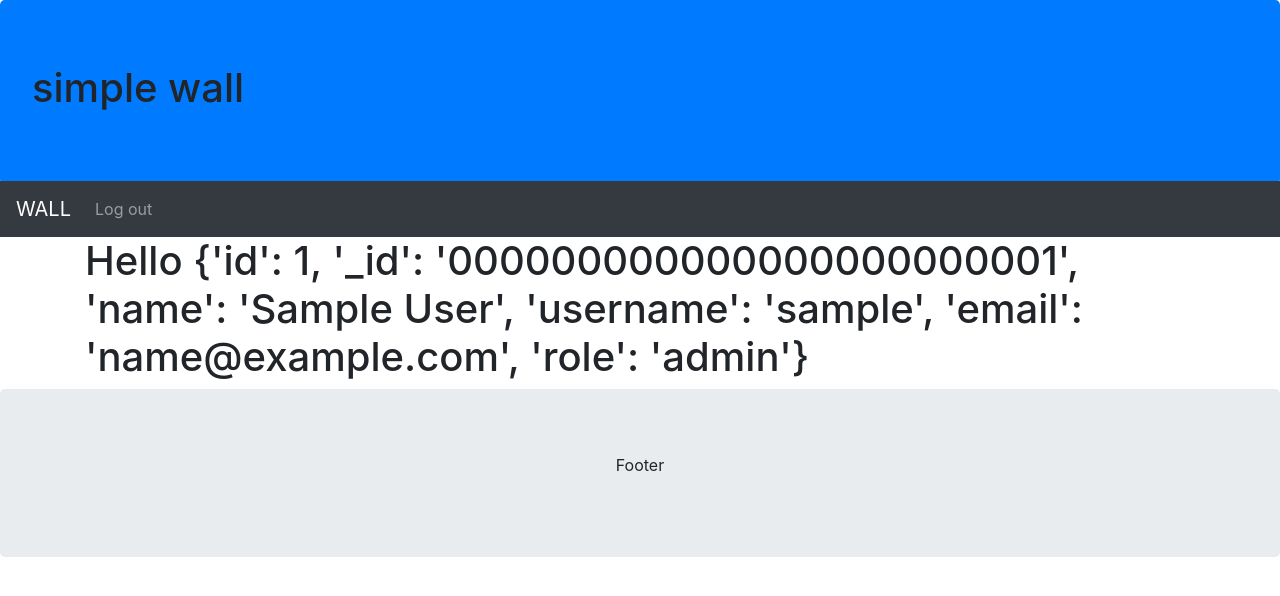
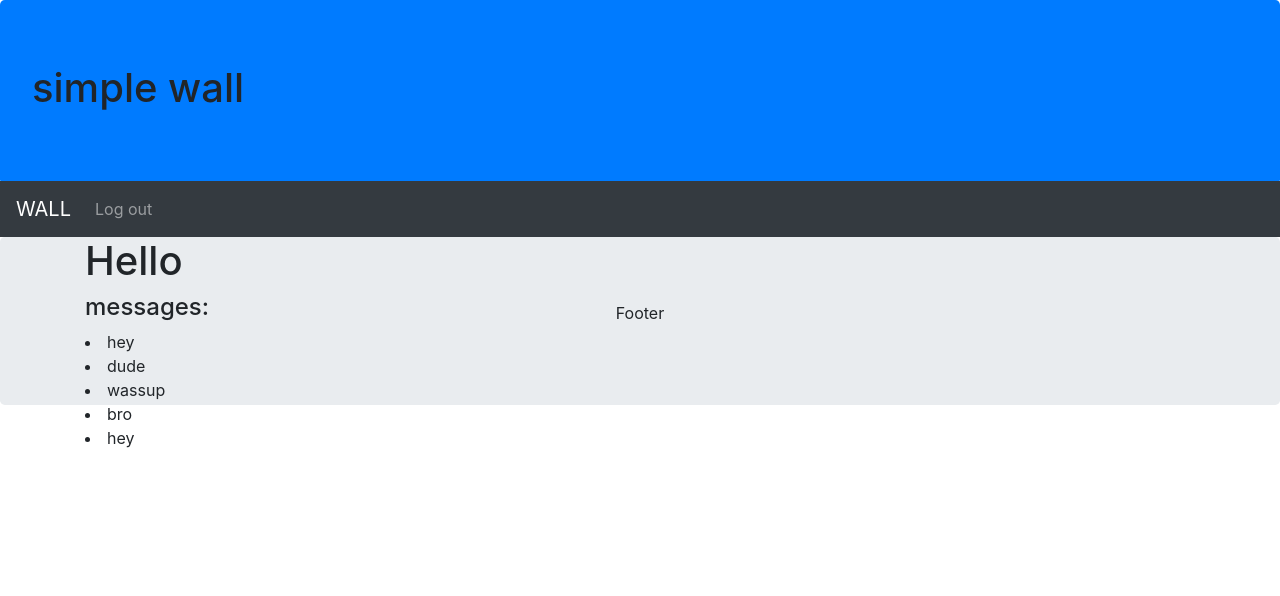
Before and after one commit to ashworth-zach/simplewall, a Flask app: template templates/thewall.html in a window 1280 px wide. Shown: the top 596 px of the page. Run offline with Flask 2, Linux system fonts and the light colour scheme; the template is opened without the code that fills it, so the values that code supplies are empty; the visitor is signed in with stand-in values (Sample User, id 1); some libraries are stand-ins or nearby versions.

Commit message:
uploading for another device

```diff
--- a/mysqlconnection.py
+++ b/mysqlconnection.py
@@ -14,7 +14,7 @@ class MySQLConnection:
         with self.connection.cursor() as cursor:
             try:
                 query = cursor.mogrify(query, data)
-                # print(data)
+                print(data)
                 print("Running Query:", query)
                 executable = cursor.execute(query, data)
                 if query.lower().find("insert") >= 0:
--- a/server.py
+++ b/server.py
@@ -23,7 +23,6 @@ def process():
         'email': request.form['email']
     }
     checkvalid=mysql.query_db(query,data)
-    print(checkvalid)
     if len(checkvalid)>0:
         flash('this email is already taken', 'erroremail')
         return redirect('/')
@@ -60,16 +59,17 @@ def process():
             'password': pw_hash
         }
         mysql.query_db(query,data)
-        session['userid']=mysql.query_db('SELECT users.id FROM users WHERE email=%(email)s',data)
+        session['userid']=mysql.query_db('SELECT * FROM users WHERE email=%(email)s',data)
         return redirect('/thewall')
     return redirect('/')
 @app.route('/login', methods=['POST'])
 def login():
-    query='select email,password,id from users where email = %(email)s'
+    query='select * from users where email = %(email)s'
     data={
         'email': request.form['email']
     }
     checkvalid=mysql.query_db(query,data)
+    # print(checkvalid)
     if len(checkvalid)>0:
         flash('this email exists','erroremaillogin')
     elif len(checkvalid)==0:
@@ -79,18 +79,33 @@ def login():
         flash('wrong password',"errorpasswordlogin")
         return redirect('/')
     elif len(checkvalid)>0 and  bcrypt.check_password_hash(checkvalid[0]['password'], request.form['password']) == True:
-        session['userid']=mysql.query_db('SELECT users.id FROM users WHERE email=%(email)s',data)
+        session['userid']=mysql.query_db('SELECT * FROM users WHERE email=%(email)s',data)
+        print(session['userid'])
         return redirect('/thewall')
     return redirect('/')
 @app.route('/thewall')
 def wall():
     data={
-        'id':session['userid']
+        'checkuser':session['userid'][0]['id']
     }
-    query=mysql.query_db('SELECT email,firstname,lastname from users where user.id = %(id)s')
-    user=mysql.query_db(query,data)
-    session['user']=user
-    print(session)
-    return render_template('/thewall.html')
+    allusers=mysql.query_db('select * from users where users.id !=%(checkuser)s',data)
+    # print(allusers)
+    return render_template('/thewall.html',allusers=allusers)
+
+@app.route('/send', methods=['POST'])
+def sendmessage():
+    data={
+        'content':request.form['message'],
+        'id':session['userid'][0]['id'],
+    }
+    x=mysql.query_db('INSERT INTO messages(content,created_at,updated_at) VALUES (%(content)s,NOW(),NOW())',data)
+    print(x)
+    data={
+        'messageid':x,
+        'id':session['userid'][0]['id'],
+        'recipient':request.form['hidden']
+    }
+    mysql.query_db('INSERT INTO user_has_messages(users_id,messages_id,id) VALUES(%(id)s,%(messageid)s,%(recipient)s)', data)
+    return redirect('/thewall')
 if __name__ == "__main__":
     app.run(debug=True)
--- a/static/style.css
+++ b/static/style.css
@@ -9,6 +9,9 @@ form{
 }
 form:first-of-type{
     margin-left: 10%;
+}
+.profile{
+    height: 300px;
 }
 input{
     display: block;
@@ -22,3 +25,7 @@ input{
 nav:first-of-type{
     margin-top: -35px;
 }
+.send{
+    margin-left: 80%;
+    margin-top: -300px;
+}
--- a/templates/thewall.html
+++ b/templates/thewall.html
@@ -1,5 +1,6 @@
 <!DOCTYPE html>
 <html lang="en">
+
 <head>
   <meta charset="UTF-8">
   <meta name="viewport" content="width=device-width, initial-scale=1.0">
@@ -9,6 +10,7 @@
     crossorigin="anonymous">
   <title>Document</title>
 </head>
+
 <body>
   <div class="jumbotron bg-primary">
     <h1>simple wall</h1>
@@ -26,13 +28,31 @@
       </ul>
     </div>
   </nav>
+  <div class="container profile">
+    <h1>Hello {{session['userid'][0]['firstname']}}</h1>
+    <h4>messages:</h4>
+    <li>hey</li>
+    <li>dude</li>
+    <li>wassup</li>
+    <li>bro</li>
+    <li>hey</li>
 
-<div class="container profile">
-    <h1>Hello {{session['user']}}</h1>
   </div>
+  <div class="send">
+    {%for users in allusers%}
+    <p>send message to {{users['firstname']}}</p>
+    <form action="/send" method="post">
+      <input type="hidden" name='hidden' value="{{users['id']}}">
+    <textarea name="message" cols="30" rows="5">
+    </textarea>
+    <button type="submit">submit</button>
+  </form>
+    {%endfor%}
 
+  </div>
   <div class="jumbotron text-center" style="margin-bottom:0">
     <p>Footer</p>
   </div>
 </body>
+
 </html>
```
Lines whose indentation alone changed are shown as unchanged.
